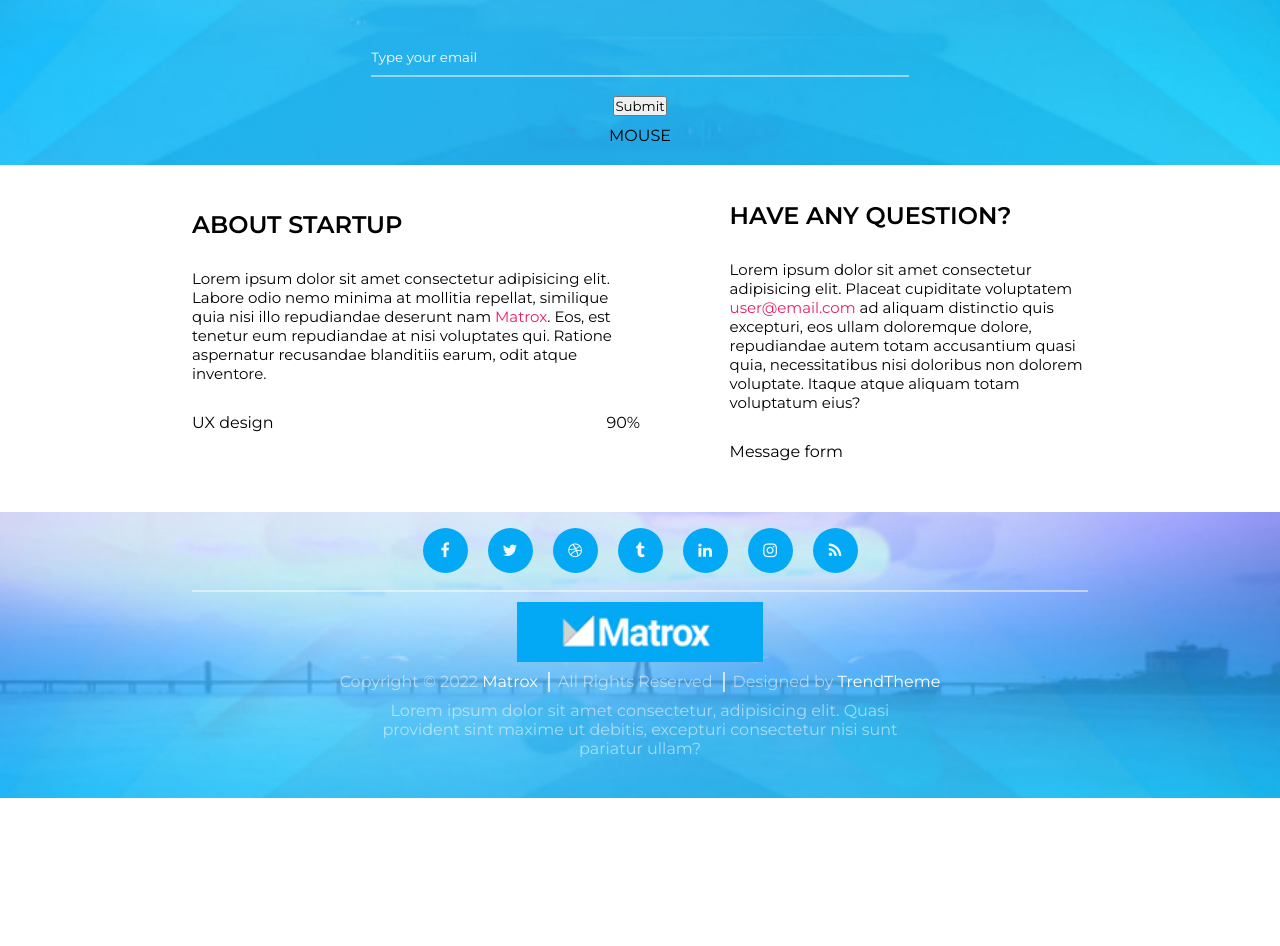
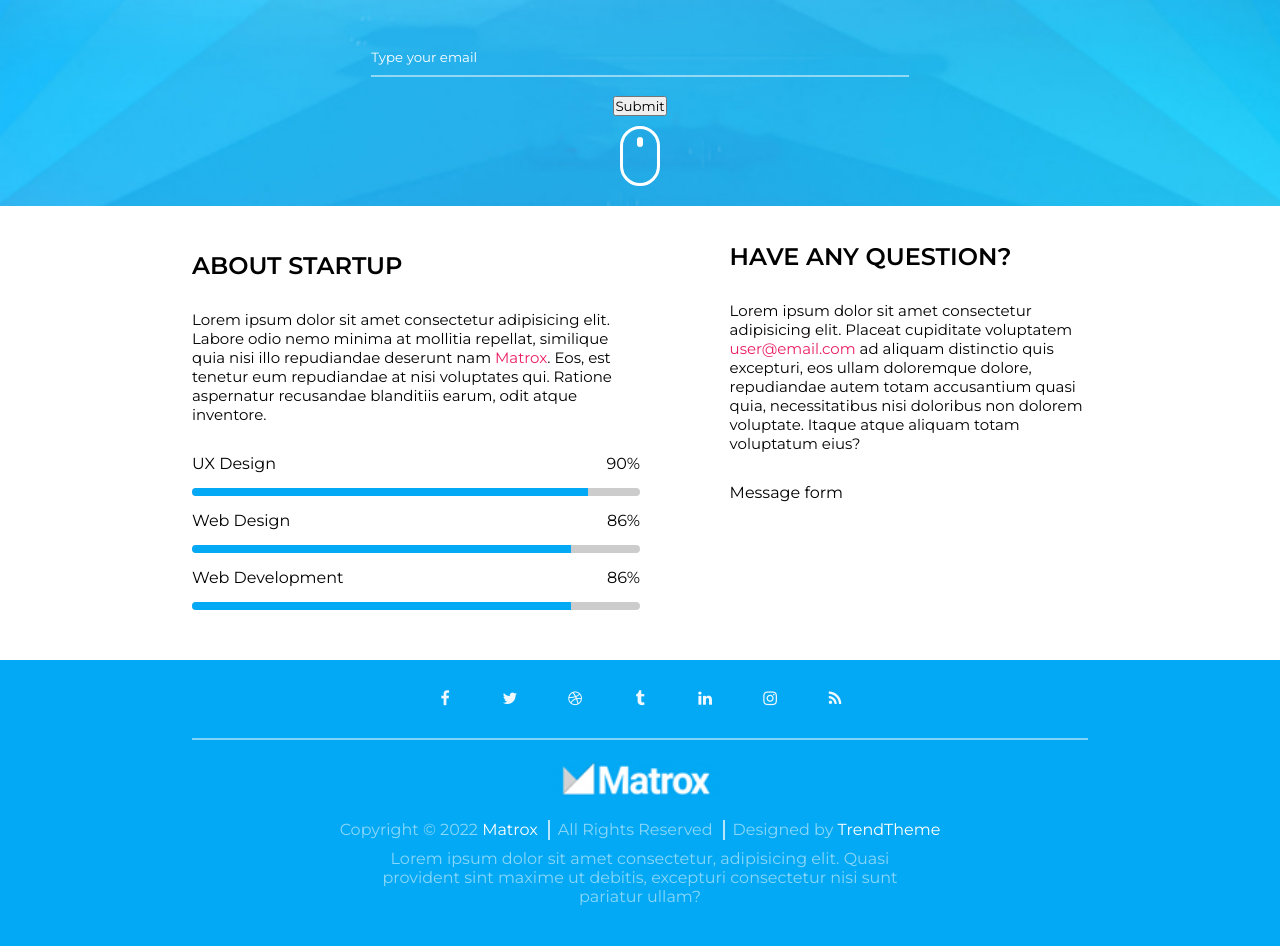
Before and after one commit to DuudeXXI/coming-soon-bit, a website: page index.html in a window 1280 px wide. Shown: the part 480-1426 px from the top of the page. Before the commit the page ends 1278 px from the top, so only its background shows below. Drawn offline with Linux system fonts and the light colour scheme.

Commit message:
Progress-bar and mouse done

```diff
--- a/css/base/base.css
+++ b/css/base/base.css
@@ -24,3 +24,7 @@ body{
 .bg-secondary{
     background-color: var(--secondary-color);
 }
+.bg-color-main{
+    background-image: none;
+    background-color: var(--main-color);
+}
--- a/css/base/layout.css
+++ b/css/base/layout.css
@@ -133,7 +133,6 @@
     text-decoration: underline;
 }
 /* Mid section End */
-
 .socials{
     height: 80px;
     width: 70%;
--- a/css/components/mouse.css
+++ b/css/components/mouse.css
@@ -0,0 +1,34 @@
+.mouse{
+    position: relative;
+    font-size: 20px;
+    width: 2em;
+    height: 3em;
+    border: 3px solid white;
+    border-radius: 999px;
+}
+.mouse::before{
+    content:"";
+    position: absolute;
+    width: 0.3em;
+    height:0.5em;
+    border-radius: 99px;
+    background-color: #fff;
+    left:50%;
+    top:0.4em;
+    transform: translateX(-50%);
+    animation-name: scroll;
+    animation-duration: 1s;
+    animation-iteration-count: infinite;
+}
+@keyframes scroll{
+    0%{
+        top:0.4em;
+    }
+    20%{
+        opacity:1;
+    }
+    100%{
+        opacity: 0;
+        top: 1.8em;
+    }
+}
--- a/css/components/progress-bar.css
+++ b/css/components/progress-bar.css
@@ -2,6 +2,8 @@
     display: flex;
     flex-direction: column;
     gap:15px;
+    width: 100%;
+
 }
 .progress-bar > .top {
     display: flex;
@@ -14,13 +16,70 @@
 
 }
 .progress-bar > .bottom{
+    position: relative;
+    overflow: hidden;
     height: 8px;
     width: 100%;
     background-color: #ccc;
     border-radius: 4px;
 }
-.progress-bar > .bottom > .bar{
+.progress-bar >.bottom::before{
+    content: "";
+    position: absolute;
+    background-color: var(--main-color);
+    height: 8px;
+    width: 90%;
+    border-radius: 10px 0 0 10px;
+    animation-name: slidein;
+    animation-duration: 6s;
+}
+.progress-bar > .bottom1{
+    position: relative;
+    overflow: hidden;
+    height: 8px;
+    width: 100%;
+    background-color: #ccc;
+    border-radius: 4px;
+}
+.progress-bar >.bottom1::before{
+    content: "";
+    position: absolute;
+    background-color: var(--main-color);
+    height: 8px;
+    width: 86%;
+    border-radius: 10px 0 0 10px;
+    animation-name: slidein;
+    animation-duration: 6s;
+}
+.progress-bar > .bottom2{
+    position: relative;
+    height: 8px;
+    width: 100%;
+    background-color: #ccc;
+    border-radius: 4px;
+    overflow: hidden;
+}
+.progress-bar >.bottom2::before{
+        content: "";
+        position: absolute;
+        background-color: var(--main-color);
+        height: 8px;
+        width: 86%;
+        border-radius: 10px 0 0 10px;
+        animation-name: slidein;
+        animation-duration: 6s;
+        transition-timing-function: linear;
+}
+@keyframes slidein{
+    0%{
+        transform: translateX(-100%);
+    }
+    100%{
+        transform: translateX(0%);
+    }
+}
+/* .progress-bar > .bottom2 > .bar{
+    background-color: var(--main-color);
     height: 100%;
-    width: 90%;
-    background-color: var(--main-color);
-}
+    border-radius: 10px 0 0 10px;
+} */
--- a/index.html
+++ b/index.html
@@ -52,9 +52,7 @@
                 <input class="input-line" type="text" id="fname" value="Type your email"><br><br>
                 <input class="button" type="submit" value="Submit">
             </form>
-            <div class="mouse">
-                MOUSE
-            </div>
+            <div class="mouse"></div>
         </div>
     </section>
     <section class="container">
@@ -68,13 +66,25 @@
                 </p>
                 <div class="progress-bar">
                     <div class="top">
-                        <div class="label">UX design</div>
+                        <div class="label">UX Design</div>
                         <div class="value">90%</div>
                     </div>
-                </div>
-                <div class="bottom">
-                    <div class="bar">
-
+                    <div class="bottom">
+                        <div class="bar"></div>
+                    </div>
+                    <div class="top">
+                        <div class="label">Web Design</div>
+                        <div class="value">86%</div>
+                    </div>
+                    <div class="bottom1">
+                        <div class="bar" style="width: 86%;"></div>
+                    </div>
+                    <div class="top">
+                        <div class="label">Web Development</div>
+                        <div class="value">86%</div>
+                    </div>
+                    <div class="bottom2">
+                        <div class="bar" style="width: 86%;"></div>
                     </div>
                 </div>
             </div>
@@ -91,7 +101,7 @@
             </div>
         </div>
     </section>
-    <footer class="container bg-main">
+    <footer class="container bg-main bg-color-main">
         <div class="socials">
             <a class="fa fa-facebook" href="#"></a>
             <a class="fa fa-twitter" href="#"></a>
```
